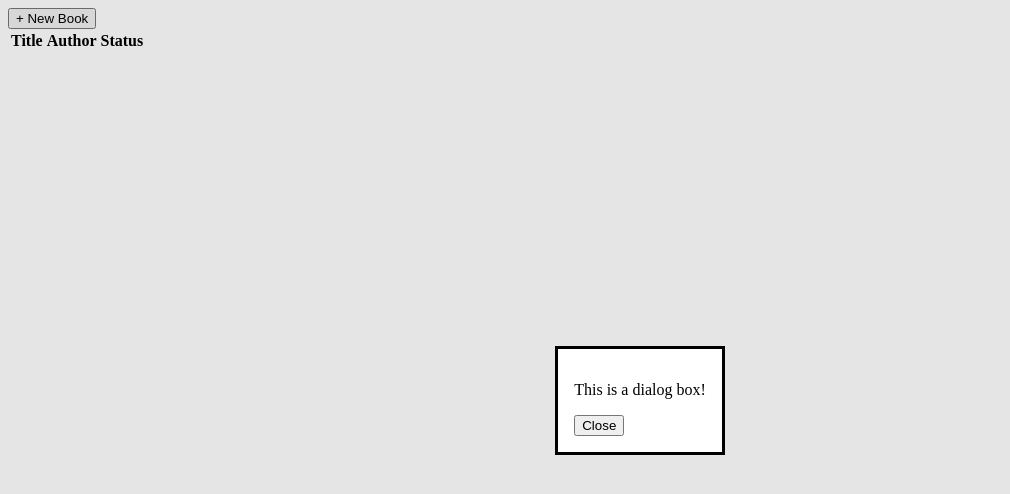
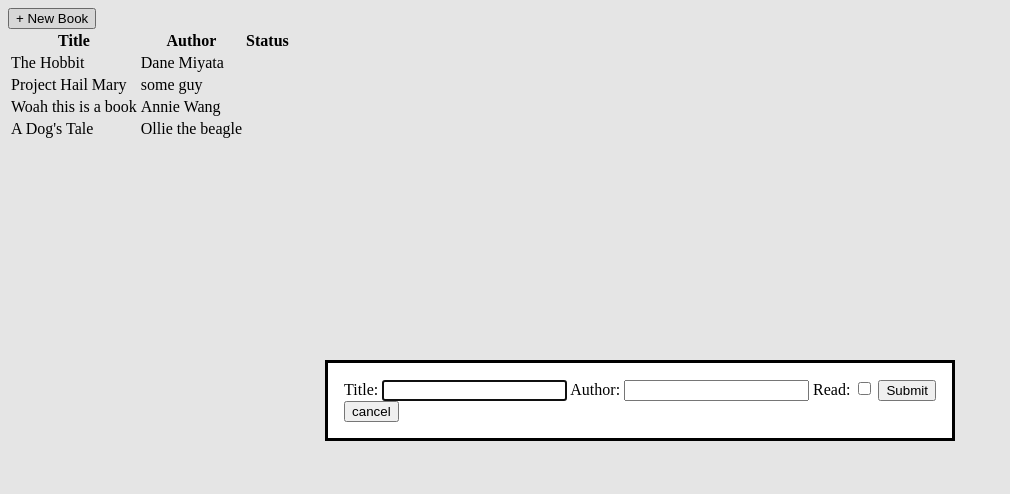
Before and after one commit to dymiyata/odin-library, a plain HTML site: page index.html in a window 1280 px wide. Both pictures are taken after a click on the button "+ New Book". Shown: the whole page, without its empty margins (0-1010 px from the left). Drawn offline with Linux system fonts and the light colour scheme.

Commit message:
Add functionality to new book dialog

```diff
--- a/index.html
+++ b/index.html
@@ -11,8 +11,16 @@
 <body>
     <button id="new-book-button">+ New Book</button>
     <dialog id="new-book-dialog">
-        <p>This is a dialog box!</p>
-        <button id="close-dialog">Close</button>
+        <form>
+            <label for="ftitle">Title:</label>
+            <input type="text" id="ftitle" name="ftitle" value="">
+            <label for="fauthor">Author:</label>
+            <input type="text" id="fauthor" name="fauthor" value="">
+            <label for="fread">Read:</label>
+            <input type="checkbox" name="fread" id="fread">
+            <input type="button" value="Submit" id="fsubmit">
+        </form>
+        <button id="close-dialog">cancel</button>
     </dialog>
     <table>
         <thead>
--- a/library.js
+++ b/library.js
@@ -1,27 +1,17 @@
 const myLibrary = [];
 const tbodyElement = document.querySelector("tbody");
-const newBookButton = document.querySelector("#new-book-button");
-const newBookDialog = document.querySelector("#new-book-dialog");
-const closeDialogButton = document.querySelector("#close-dialog");
 
-newBookButton.addEventListener("click", () => {
-    newBookDialog.showModal();
-});
 
-closeDialogButton.addEventListener("click", () => {
-    newBookDialog.close();
-});
 
-function Book(title, author, pages, read) {
+function Book(title, author, read) {
     this.title = title;
     this.author = author;
-    this.pages = pages;
     this.read = read;
     this.id = crypto.randomUUID();
 }
 
-function addBookToLibrary(title, author, pages, read) {
-    newbook = new Book(title, author, pages, read);
+function addBookToLibrary(title, author, read) {
+    newbook = new Book(title, author, read);
     myLibrary.push(newbook);
 }
 
@@ -38,12 +28,52 @@ function generateTableRow(book) {
 }
 
 function generateTable() {
+    while (tbodyElement.firstChild) {
+        tbodyElement.removeChild(tbodyElement.lastChild);
+    }
     myLibrary.forEach(element => {
         generateTableRow(element);
     });
 }
 
-addBookToLibrary("The Hobbit", "Dane Miyata", 199, true);
-addBookToLibrary("Project Hail Mary", "some guy", 245, true);
-addBookToLibrary("Woah this is a book", "Annie Wang", 800, false);
-addBookToLibrary("A Dog's Tale", "Ollie the beagle", 610, true);
+addBookToLibrary("The Hobbit", "Dane Miyata", true);
+addBookToLibrary("Project Hail Mary", "some guy", true);
+addBookToLibrary("Woah this is a book", "Annie Wang", false);
+addBookToLibrary("A Dog's Tale", "Ollie the beagle", true);
+generateTable();
+
+
+
+
+const newBookButton = document.querySelector("#new-book-button");
+const newBookDialog = document.querySelector("#new-book-dialog");
+const closeDialogButton = document.querySelector("#close-dialog");
+const newBookTitleInput = document.querySelector("#ftitle");
+const newBookAuthorInput = document.querySelector("#fauthor");
+const readCheckbox = document.querySelector("#fread");
+const submitNewBookButton = document.querySelector("#fsubmit");
+
+
+newBookButton.addEventListener("click", () => {
+    newBookDialog.showModal();
+});
+
+closeDialogButton.addEventListener("click", () => {
+    newBookDialog.close();
+});
+
+submitNewBookButton.addEventListener("click", (event) => submitNewBook(event));
+
+function submitNewBook(event) {
+    addBookToLibrary(newBookTitleInput.value, newBookAuthorInput.value, readCheckbox.checked);
+    generateTable();
+    clearDialog();
+    event.preventDefault();
+    newBookDialog.close();
+};
+
+function clearDialog() {
+    newBookTitleInput.value = "";
+    newBookAuthorInput.value = "";
+    readCheckbox.checked = false;
+}
```
